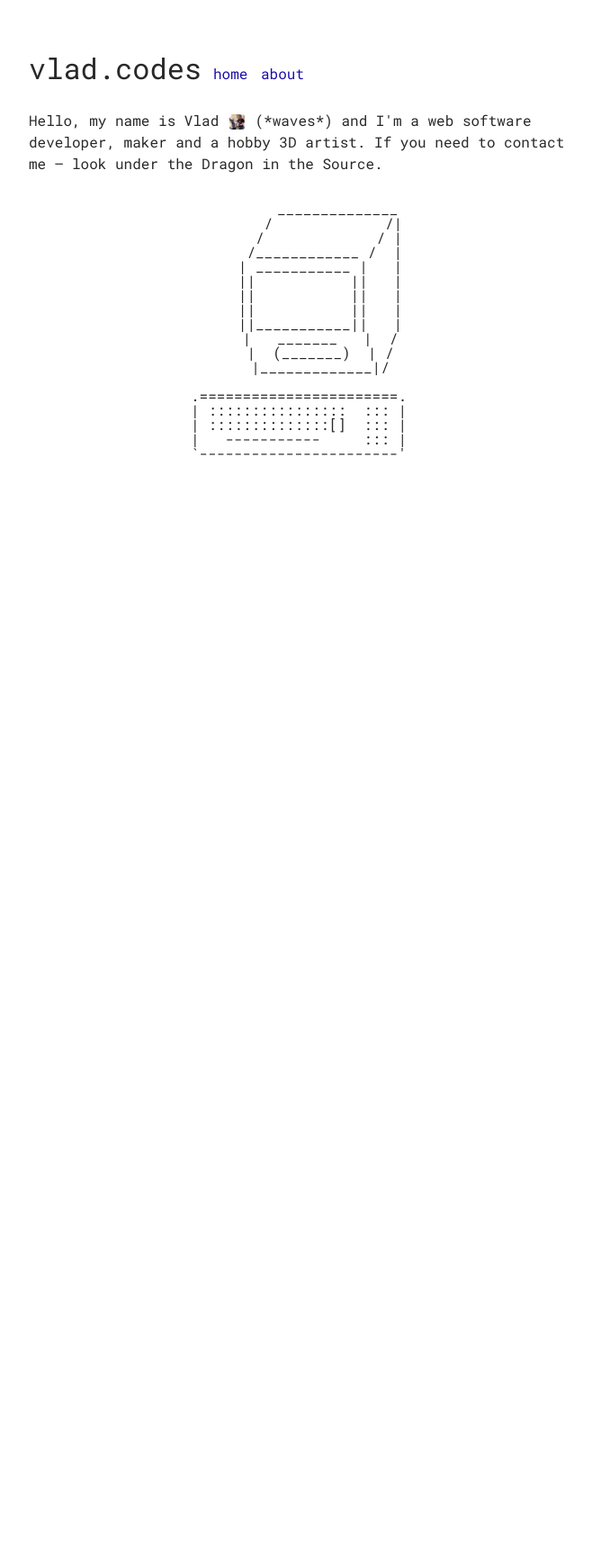
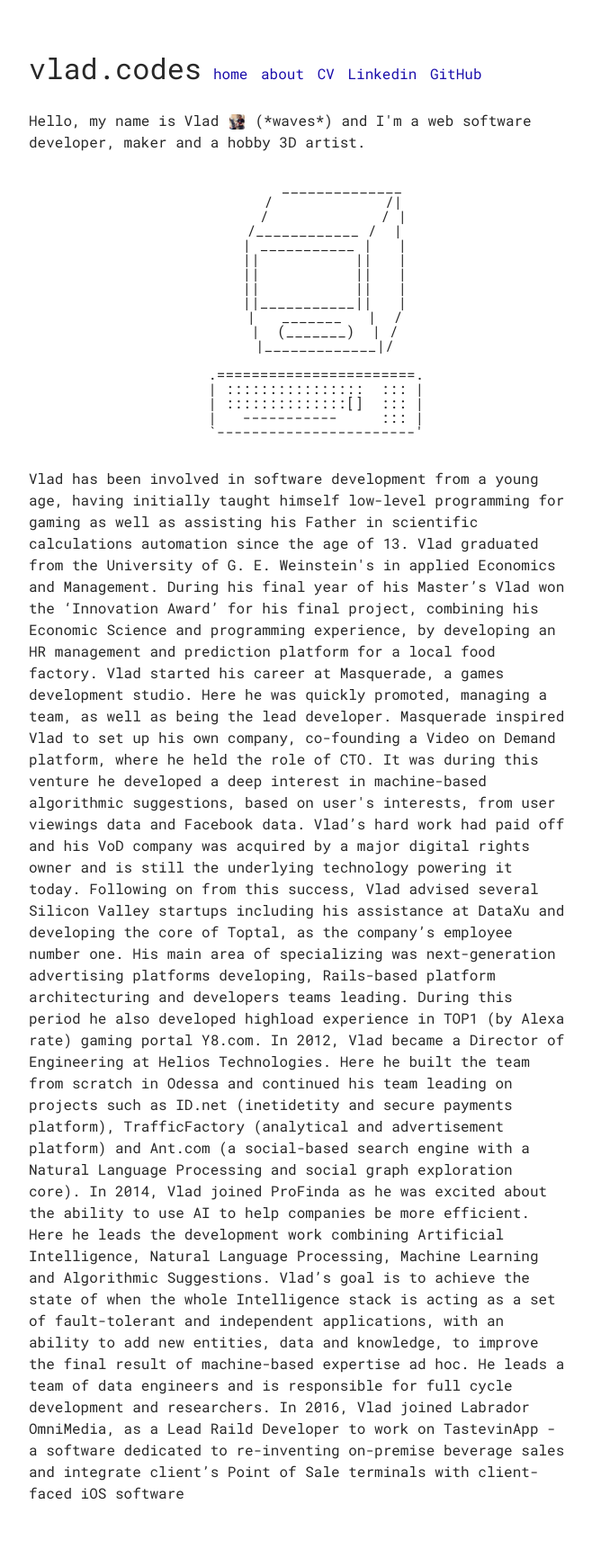
Before and after one commit to vshvedov/vladcodes, a Jekyll site: the page built from index.html, in a window 1280 px wide. Shown: the whole page at 90% size, without its empty margins (308-966 px from the left). Built offline with Jekyll 4.4.1, drawn with Linux system fonts in a browser that asks for light colours; before the commit the page ends 900 px from its top, so only the background shows below that.

Commit message:
Update Links

```diff
--- a/index.html
+++ b/index.html
@@ -9,7 +9,7 @@ layout: default
     Hello, my name is Vlad
     <img class="userpic" src="/assets/img/favicon.jpg" />
     (*waves*)
-    and I'm a web software developer, maker and a hobby 3D artist. If you need to contact me — look under the Dragon in the Source.
+    and I'm a web software developer, maker and a hobby 3D artist.
     </br>
     <pre style="text-align: center;">
           ______________
@@ -31,5 +31,50 @@ layout: default
     |   -----------     ::: |
     `-----------------------'
     </pre>
+    </br>
+    <p>
+      Vlad has been involved in software development from a young age, having
+      initially taught himself low-level programming for gaming as well as assisting
+      his Father in scientific calculations automation since the age of 13.
+      Vlad graduated from the University of G. E. Weinstein's in applied Economics
+      and Management. During his final year of his Master’s Vlad won the ‘Innovation
+      Award’ for his final project, combining his Economic Science and programming
+      experience, by developing an HR management and prediction platform for a
+      local food factory.
+      Vlad started his career at Masquerade, a games development studio. Here he
+      was quickly promoted, managing a team, as well as being the lead developer.
+      Masquerade inspired Vlad to set up his own company, co-founding a Video on
+      Demand platform, where he held the role of CTO. It was during this venture he
+      developed a deep interest in machine-based algorithmic suggestions, based on
+      user's interests, from user viewings data and Facebook data. Vlad’s hard work
+      had paid off and his VoD company was acquired by a major digital rights owner
+      and is still the underlying technology powering it today.
+      Following on from this success, Vlad advised several Silicon Valley startups
+      including his assistance at DataXu and developing the core of Toptal, as the
+      company’s employee number one.
+      His main area of specializing was next-generation advertising platforms
+      developing, Rails-based platform architecturing and developers teams leading.
+      During this period he also developed highload experience in TOP1 (by Alexa
+      rate) gaming portal Y8.com.
+      In 2012, Vlad became a Director of Engineering at Helios Technologies. Here he
+      built the team from scratch in Odessa and continued his team leading on
+      projects such as ID.net (inetidetity and secure payments platform),
+      TrafficFactory (analytical and advertisement platform) and Ant.com (a
+      social-based search engine with a Natural Language Processing and social
+      graph exploration core).
+      In 2014, Vlad joined ProFinda as he was excited about the ability to use AI to
+      help companies be more efficient. Here he leads the development work
+      combining Artificial Intelligence, Natural Language Processing, Machine
+      Learning and Algorithmic Suggestions. Vlad’s goal is to achieve the state of
+      when the whole Intelligence stack is acting as a set of fault-tolerant and
+      independent applications, with an ability to add new entities, data and
+      knowledge, to improve the final result of machine-based expertise ad hoc. He
+      leads a team of data engineers and is responsible for full cycle development and
+      researchers.
+      In 2016, Vlad joined Labrador OmniMedia, as a Lead Raild Developer to work on
+      TastevinApp - a software dedicated to re-inventing on-premise beverage sales
+      and integrate client’s Point of Sale terminals with client-faced iOS software
+    </p>
+
   </p>
 </div>
```
Also changed, not shown: _data/navigation.yml (+9 -0 lines), about/index.md (+0 -2 lines). Lines whose indentation alone changed are shown as unchanged.
